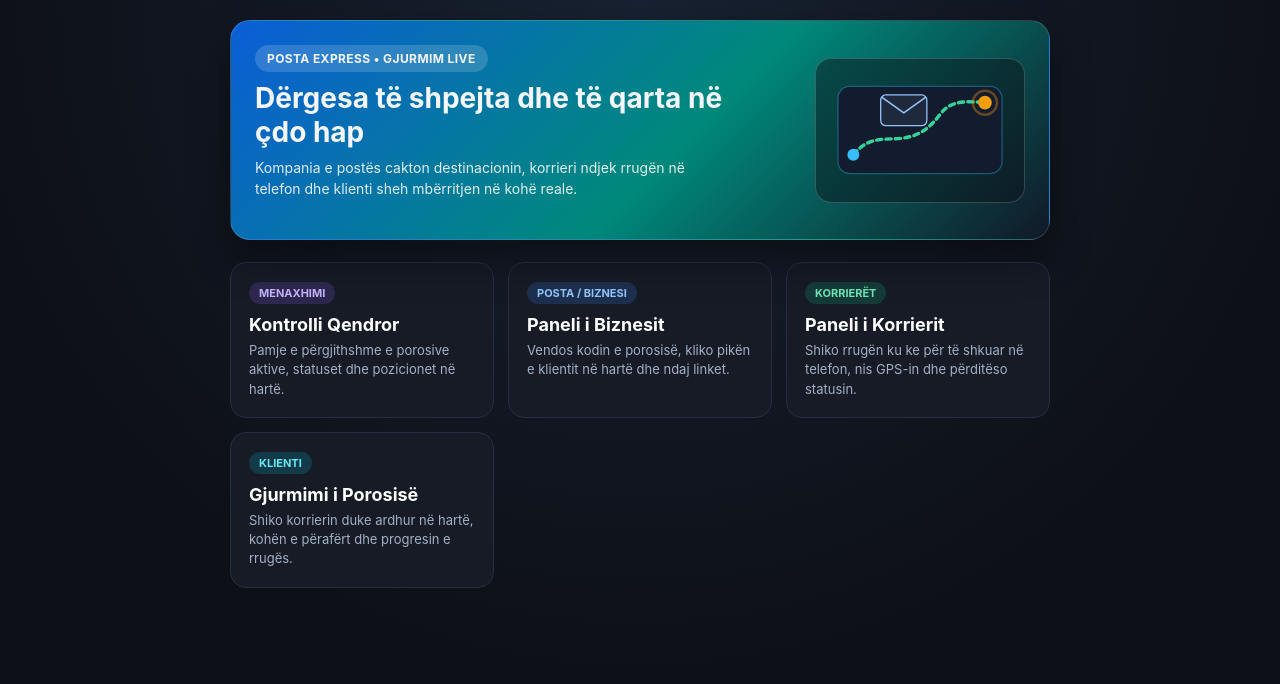
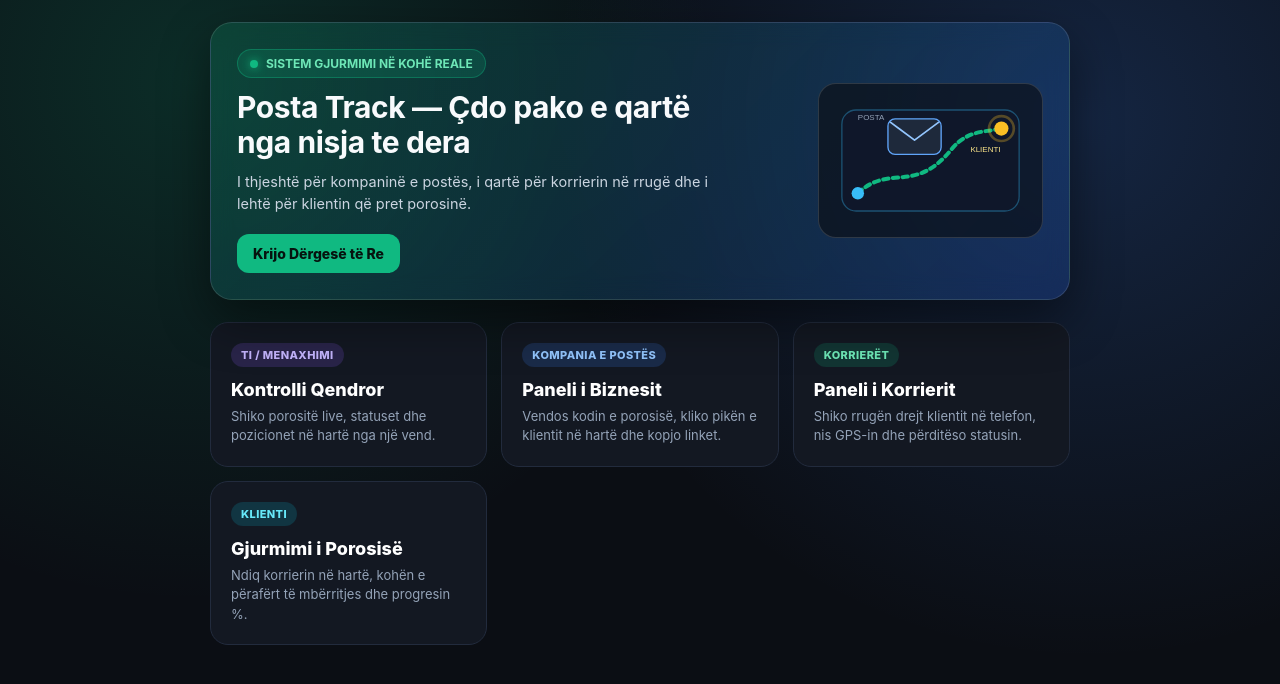
Before and after one commit to erionademi967-blip/posta-app, a website: page public/index.html in a window 1280 px wide. Drawn offline with Linux system fonts and the light colour scheme.

Commit message:
Update index.html

```diff
--- a/public/index.html
+++ b/public/index.html
@@ -3,9 +3,9 @@
 <head>
   <meta charset="UTF-8" />
   <meta name="viewport" content="width=device-width, initial-scale=1.0" />
-  <title>Posta Track — Gjurmim Dërgesash</title>
+  <title>Posta Track — Gjurmim Inteligjent</title>
   <link rel="manifest" href="/manifest.json" />
-  <meta name="theme-color" content="#00b894" />
+  <meta name="theme-color" content="#00d2a0" />
   <script>
     if ('serviceWorker' in navigator) {
       navigator.serviceWorker.register('/sw.js');
@@ -15,171 +15,207 @@
     * { box-sizing: border-box; }
     body {
       margin: 0;
-      padding: 20px 14px 40px;
+      padding: 22px 14px 44px;
       font-family: -apple-system, BlinkMacSystemFont, "Segoe UI", Roboto, Arial, sans-serif;
-      background: radial-gradient(circle at top, #182232 0%, #0d1017 65%);
-      color: #f4f6fb;
+      background:
+        radial-gradient(circle at 15% 10%, rgba(16, 185, 129, 0.18), transparent 40%),
+        radial-gradient(circle at 85% 15%, rgba(59, 130, 246, 0.20), transparent 42%),
+        #0b0e14;
+      color: #f8fafc;
       min-height: 100vh;
     }
-    .wrap {
-      max-width: 820px;
+    .container {
+      max-width: 860px;
       margin: 0 auto;
     }
-    .hero {
-      position: relative;
-      overflow: hidden;
-      border-radius: 20px;
-      padding: 24px;
-      background: linear-gradient(135deg, #0b5ed7 0%, #00897b 55%, #111827 100%);
-      border: 1px solid rgba(255, 255, 255, 0.14);
-      box-shadow: 0 18px 40px rgba(0, 0, 0, 0.45);
-      margin-bottom: 22px;
+    .banner {
       display: flex;
       align-items: center;
       justify-content: space-between;
-      gap: 18px;
+      gap: 20px;
+      flex-wrap: wrap;
+      padding: 26px;
+      border-radius: 22px;
+      background: linear-gradient(135deg, rgba(16, 185, 129, 0.18), rgba(37, 99, 235, 0.22));
+      border: 1px solid rgba(255, 255, 255, 0.12);
+      backdrop-filter: blur(12px);
+      box-shadow: 0 20px 50px rgba(0, 0, 0, 0.45);
+      margin-bottom: 22px;
+    }
+    .banner-left {
+      max-width: 500px;
+    }
+    .live-pill {
+      display: inline-flex;
+      align-items: center;
+      gap: 8px;
+      padding: 6px 12px;
+      border-radius: 999px;
+      background: rgba(16, 185, 129, 0.16);
+      border: 1px solid rgba(16, 185, 129, 0.35);
+      color: #6ee7b7;
+      font-size: 12px;
+      font-weight: 700;
+      margin-bottom: 12px;
+    }
+    .dot {
+      width: 8px;
+      height: 8px;
+      border-radius: 50%;
+      background: #10b981;
+      box-shadow: 0 0 10px #10b981;
+    }
+    .banner h1 {
+      margin: 0 0 10px;
+      font-size: 30px;
+      line-height: 1.18;
+      letter-spacing: -0.4px;
+    }
+    .banner p {
+      margin: 0 0 18px;
+      color: #cbd5e1;
+      font-size: 14.5px;
+      line-height: 1.55;
+    }
+    .actions {
+      display: flex;
+      gap: 10px;
       flex-wrap: wrap;
     }
-    .hero-text {
-      max-width: 470px;
+    .btn-primary {
+      background: #10b981;
+      color: #06120e;
+      border: none;
+      padding: 11px 16px;
+      border-radius: 12px;
+      font-weight: 800;
+      font-size: 14px;
+      cursor: pointer;
+      text-decoration: none;
+      display: inline-block;
     }
-    .pill {
-      display: inline-flex;
-      align-items: center;
-      gap: 6px;
-      background: rgba(255, 255, 255, 0.16);
-      backdrop-filter: blur(6px);
-      padding: 6px 12px;
-      border-radius: 999px;
-      font-size: 12px;
-      font-weight: 700;
-      letter-spacing: 0.4px;
-      margin-bottom: 10px;
-    }
-    .hero h1 {
-      margin: 0 0 8px;
-      font-size: 28px;
-      line-height: 1.2;
-    }
-    .hero p {
-      margin: 0 0 16px;
-      color: rgba(255, 255, 255, 0.88);
-      font-size: 14px;
-      line-height: 1.5;
-    }
-    .install-btn {
-      display: none;
-      background: #ffffff;
-      color: #0d1017;
-      border: none;
+    .btn-secondary {
+      background: rgba(255, 255, 255, 0.09);
+      color: #fff;
+      border: 1px solid rgba(255, 255, 255, 0.16);
       padding: 11px 16px;
       border-radius: 12px;
       font-weight: 700;
       font-size: 14px;
       cursor: pointer;
-      box-shadow: 0 6px 18px rgba(0, 0, 0, 0.25);
+      text-decoration: none;
+      display: inline-block;
     }
-    .post-art {
-      width: 210px;
-      height: 145px;
-      border-radius: 16px;
-      background: rgba(13, 16, 23, 0.45);
-      border: 1px solid rgba(255, 255, 255, 0.18);
+    #installBtn {
+      display: none;
+    }
+    .showcase {
+      width: 225px;
+      height: 155px;
+      border-radius: 18px;
+      background: rgba(11, 14, 20, 0.65);
+      border: 1px solid rgba(255, 255, 255, 0.14);
       display: flex;
       align-items: center;
       justify-content: center;
-      padding: 10px;
+      padding: 12px;
     }
     .grid {
       display: grid;
-      grid-template-columns: repeat(auto-fit, minmax(240px, 1fr));
+      grid-template-columns: repeat(auto-fit, minmax(245px, 1fr));
       gap: 14px;
     }
-    a.card {
+    a.role {
       display: block;
       text-decoration: none;
       color: #fff;
-      background: #161b26;
-      border: 1px solid #262f40;
-      border-radius: 16px;
-      padding: 18px;
+      background: #131822;
+      border: 1px solid #222b3d;
+      border-radius: 18px;
+      padding: 20px;
       transition: transform 0.16s ease, border-color 0.16s ease, background 0.16s ease;
     }
-    a.card:hover {
-      transform: translateY(-3px);
-      border-color: #00d2a0;
-      background: #1b2230;
+    a.role:hover {
+      transform: translateY(-4px);
+      border-color: #10b981;
+      background: #18202e;
     }
-    .tag {
+    .role-badge {
       display: inline-block;
       font-size: 11px;
-      font-weight: 700;
-      padding: 4px 10px;
+      font-weight: 800;
+      letter-spacing: 0.4px;
+      padding: 5px 10px;
       border-radius: 999px;
-      margin-bottom: 10px;
+      margin-bottom: 12px;
     }
-    .t-admin { background: rgba(139, 92, 246, 0.2); color: #c4b5fd; }
-    .t-biz { background: rgba(59, 130, 246, 0.2); color: #93c5fd; }
-    .t-kor { background: rgba(16, 185, 129, 0.2); color: #6ee7b7; }
-    .t-kl { background: rgba(6, 182, 212, 0.2); color: #67e8f9; }
-    .card-title {
+    .rb-1 { background: rgba(139, 92, 246, 0.18); color: #c4b5fd; }
+    .rb-2 { background: rgba(59, 130, 246, 0.18); color: #93c5fd; }
+    .rb-3 { background: rgba(16, 185, 129, 0.18); color: #6ee7b7; }
+    .rb-4 { background: rgba(6, 182, 212, 0.18); color: #67e8f9; }
+    .role-title {
       font-size: 18px;
-      font-weight: 700;
-      margin-bottom: 6px;
+      font-weight: 800;
+      margin-bottom: 7px;
     }
-    .card-desc {
+    .role-desc {
       font-size: 13px;
-      color: #a3b1c6;
-      line-height: 1.48;
+      color: #94a3b8;
+      line-height: 1.5;
     }
   </style>
 </head>
 <body>
-  <div class="wrap">
-    <section class="hero">
-      <div class="hero-text">
-        <div class="pill">POSTA EXPRESS • GJURMIM LIVE</div>
-        <h1>Dërgesa të shpejta dhe të qarta në çdo hap</h1>
-        <p>Kompania e postës cakton destinacionin, korrieri ndjek rrugën në telefon dhe klienti sheh mbërritjen në kohë reale.</p>
-        <button id="installBtn" class="install-btn">Instalo Aplikacionin</button>
+  <div class="container">
+    <section class="banner">
+      <div class="banner-left">
+        <div class="live-pill"><span class="dot"></span> SISTEM GJURMIMI NË KOHË REALE</div>
+        <h1>Posta Track — Çdo pako e qartë nga nisja te dera</h1>
+        <p>I thjeshtë për kompaninë e postës, i qartë për korrierin në rrugë dhe i lehtë për klientin që pret porosinë.</p>
+        <div class="actions">
+          <a class="btn-primary" href="/biznesi.html">Krijo Dërgesë të Re</a>
+          <button id="installBtn" class="btn-secondary">Instalo App-in</button>
+        </div>
       </div>
 
-      <div class="post-art" aria-label="Ilustrim i postës dhe dërgesave">
-        <svg viewBox="0 0 220 150" width="190" height="130" fill="none" xmlns="http://www.w3.org/2000/svg">
-          <rect x="14" y="24" width="192" height="102" rx="14" fill="#131c2e" stroke="#38bdf8" stroke-opacity="0.35" stroke-width="1.5"/>
-          <path d="M32 104C62 66 96 108 134 56C150 36 172 44 188 42" stroke="#34d399" stroke-width="4" stroke-linecap="round" stroke-dasharray="6 5"/>
-          <circle cx="32" cy="104" r="7" fill="#38bdf8"/>
-          <circle cx="186" cy="43" r="8" fill="#f59e0b"/>
-          <circle cx="186" cy="43" r="14" stroke="#f59e0b" stroke-opacity="0.35" stroke-width="3"/>
-          <rect x="64" y="34" width="54" height="36" rx="6" fill="#1e293b" stroke="#93c5fd" stroke-width="1.5"/>
-          <path d="M66 37L91 55L116 37" stroke="#93c5fd" stroke-width="1.8" stroke-linecap="round" stroke-linejoin="round"/>
+      <div class="showcase" aria-label="Pamje e postës dhe rrugës së dërgesës">
+        <svg viewBox="0 0 220 150" width="195" height="135" fill="none" xmlns="http://www.w3.org/2000/svg">
+          <rect x="10" y="18" width="200" height="114" rx="16" fill="#0f172a" stroke="#38bdf8" stroke-opacity="0.35" stroke-width="1.5"/>
+          <path d="M28 112C64 78 92 114 134 62C154 38 176 44 192 38" stroke="#10b981" stroke-width="4.5" stroke-linecap="round" stroke-dasharray="6 5"/>
+          <circle cx="28" cy="112" r="7" fill="#38bdf8"/>
+          <circle cx="190" cy="39" r="8" fill="#fbbf24"/>
+          <circle cx="190" cy="39" r="14" stroke="#fbbf24" stroke-opacity="0.3" stroke-width="3"/>
+          <rect x="62" y="28" width="60" height="40" rx="8" fill="#1e293b" stroke="#60a5fa" stroke-width="1.5"/>
+          <path d="M65 32L92 52L119 32" stroke="#93c5fd" stroke-width="2" stroke-linecap="round" stroke-linejoin="round"/>
+          <text x="28" y="29" fill="#94a3b8" font-size="9" font-family="Arial">POSTA</text>
+          <text x="155" y="65" fill="#fde68a" font-size="9" font-family="Arial">KLIENTI</text>
         </svg>
       </div>
     </section>
 
     <div class="grid">
-      <a class="card" href="/admin.html">
-        <span class="tag t-admin">MENAXHIMI</span>
-        <div class="card-title">Kontrolli Qendror</div>
-        <div class="card-desc">Pamje e përgjithshme e porosive aktive, statuset dhe pozicionet në hartë.</div>
+      <a class="role" href="/admin.html">
+        <span class="role-badge rb-1">TI / MENAXHIMI</span>
+        <div class="role-title">Kontrolli Qendror</div>
+        <div class="role-desc">Shiko porositë live, statuset dhe pozicionet në hartë nga një vend.</div>
       </a>
 
-      <a class="card" href="/biznesi.html">
-        <span class="tag t-biz">POSTA / BIZNESI</span>
-        <div class="card-title">Paneli i Biznesit</div>
-        <div class="card-desc">Vendos kodin e porosisë, kliko pikën e klientit në hartë dhe ndaj linket.</div>
+      <a class="role" href="/biznesi.html">
+        <span class="role-badge rb-2">KOMPANIA E POSTËS</span>
+        <div class="role-title">Paneli i Biznesit</div>
+        <div class="role-desc">Vendos kodin e porosisë, kliko pikën e klientit në hartë dhe kopjo linket.</div>
       </a>
 
-      <a class="card" href="/korrieri.html?porosia=KS-103&lat=42.3745&lng=21.1515">
-        <span class="tag t-kor">KORRIERËT</span>
-        <div class="card-title">Paneli i Korrierit</div>
-        <div class="card-desc">Shiko rrugën ku ke për të shkuar në telefon, nis GPS-in dhe përditëso statusin.</div>
+      <a class="role" href="/korrieri.html?porosia=KS-105&lat=42.3745&lng=21.1515">
+        <span class="role-badge rb-3">KORRIERËT</span>
+        <div class="role-title">Paneli i Korrierit</div>
+        <div class="role-desc">Shiko rrugën drejt klientit në telefon, nis GPS-in dhe përditëso statusin.</div>
       </a>
 
-      <a class="card" href="/klienti.html?porosia=KS-103&lat=42.3745&lng=21.1515">
-        <span class="tag t-kl">KLIENTI</span>
-        <div class="card-title">Gjurmimi i Porosisë</div>
-        <div class="card-desc">Shiko korrierin duke ardhur në hartë, kohën e përafërt dhe progresin e rrugës.</div>
+      <a class="role" href="/klienti.html?porosia=KS-105&lat=42.3745&lng=21.1515">
+        <span class="role-badge rb-4">KLIENTI</span>
+        <div class="role-title">Gjurmimi i Porosisë</div>
+        <div class="role-desc">Ndiq korrierin në hartë, kohën e përafërt të mbërritjes dhe progresin %.</div>
       </a>
     </div>
   </div>
```
